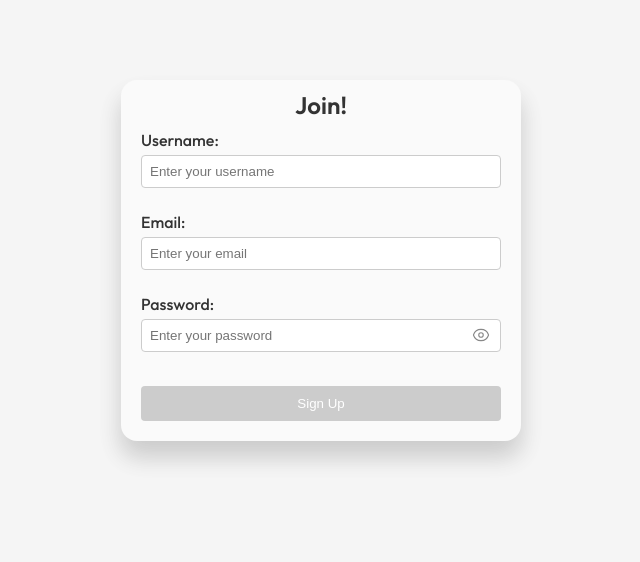
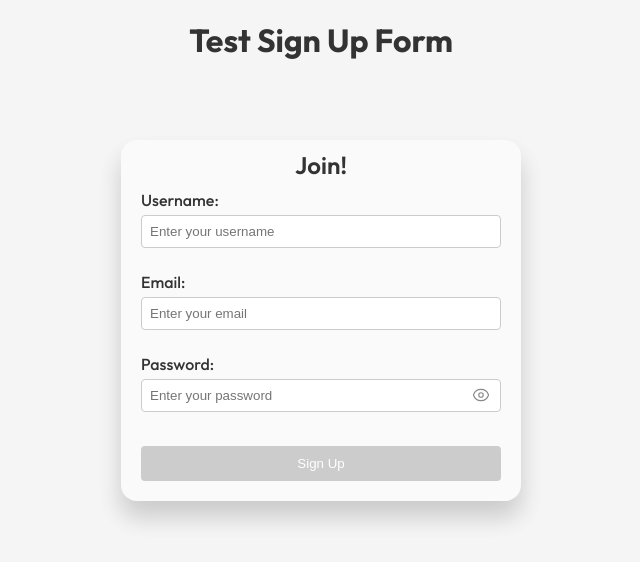
Before and after one commit to adameasom/form-validation, a React (Vite) app: page / in a window 1280 px wide. Shown: the top 562 px of the page, without its empty margins (319-959 px from the left). Built offline with nearby package versions, Linux system fonts and the light colour scheme.

Commit message:
Add heading

```diff
--- a/src/App.jsx
+++ b/src/App.jsx
@@ -5,6 +5,7 @@ function App() {
 
   return (
     <div className="app">
+      <h1>Test Sign Up Form </h1>
       <SignUpForm/>
     </div>
   )
```
